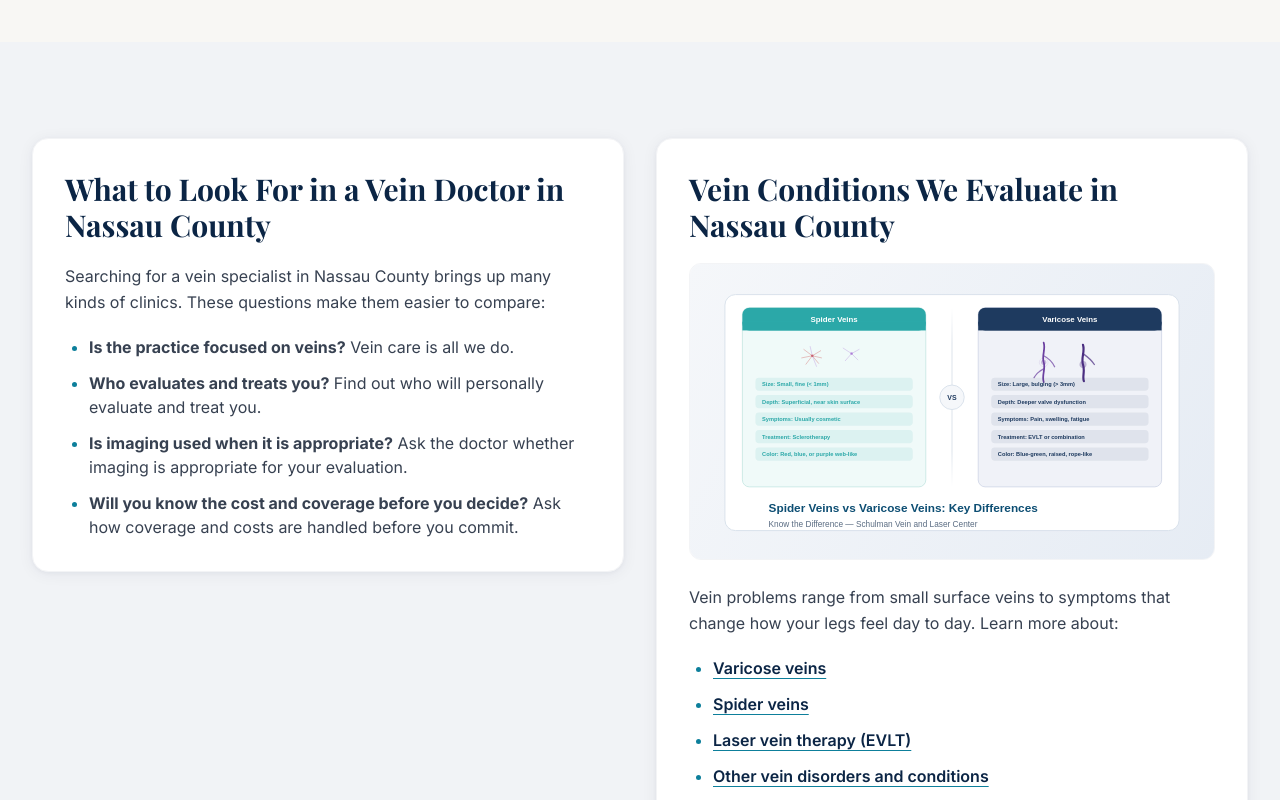
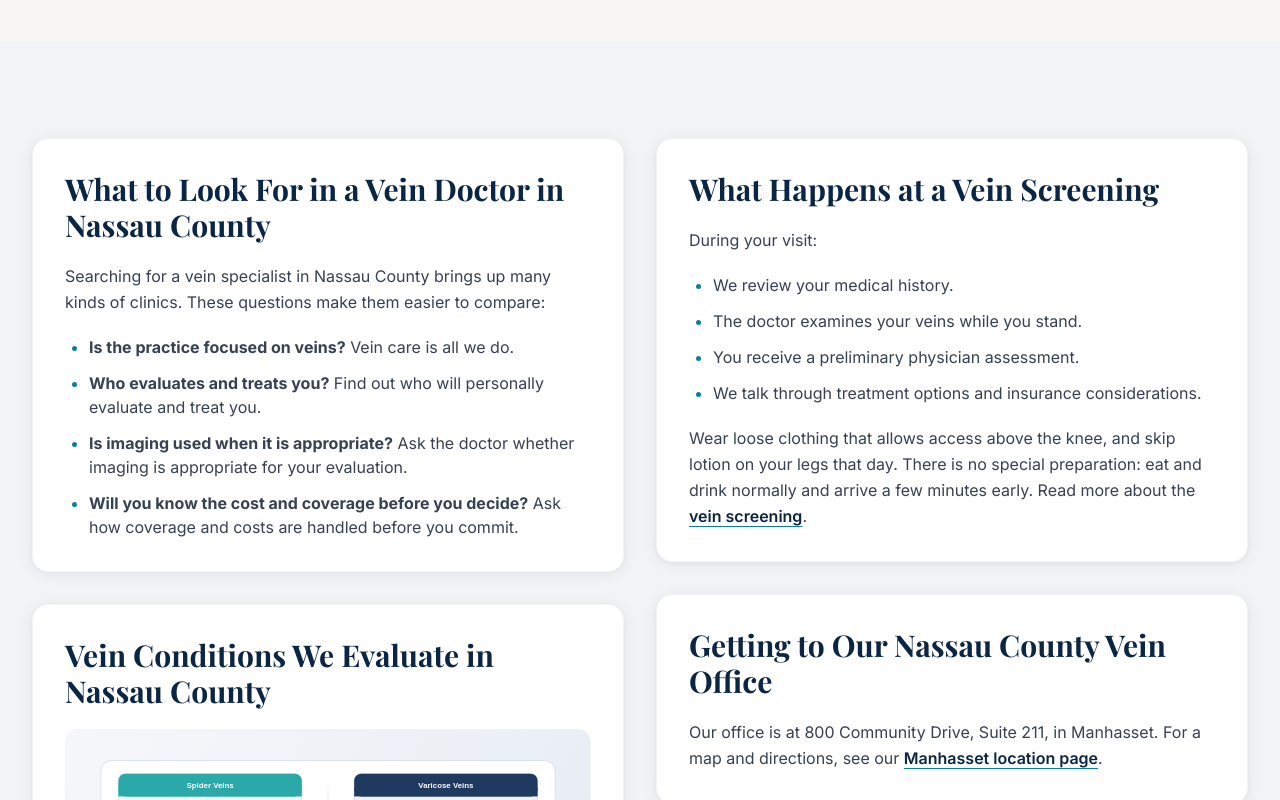
Before and after one commit to stephen-huskytail/schulman-vein-center, a Next.js app: page /vein-doctor-nassau-county in a window 1280 px wide. Shown: the part 900-1700 px from the top of the page. Built offline with nearby package versions, Linux system fonts and the light colour scheme.

Commit message:
HUS-1047: Stack Nassau content cards in independent desktop columns

```diff
--- a/src/app/vein-doctor-nassau-county/page.tsx
+++ b/src/app/vein-doctor-nassau-county/page.tsx
@@ -76,7 +76,7 @@ export default function NassauCountyPage() {
       </section>
 
       <section className="section-gray">
-        <div className="container-sv grid items-start gap-8 lg:grid-cols-2 text-gray-700 [&_h2]:mb-5 [&_h2]:font-heading [&_h2]:text-2xl [&_h2]:font-bold [&_h2]:text-[var(--sv-navy)] md:[&_h2]:text-3xl [&_p]:leading-relaxed">
+        <div className="container-sv columns-1 gap-8 lg:columns-2 text-gray-700 [&>article]:mb-8 [&>article]:break-inside-avoid [&>article:last-child]:mb-0 [&_h2]:mb-5 [&_h2]:font-heading [&_h2]:text-2xl [&_h2]:font-bold [&_h2]:text-[var(--sv-navy)] md:[&_h2]:text-3xl [&_p]:leading-relaxed">
           <article className="rounded-2xl border border-gray-100 bg-white p-6 shadow-card md:p-8">
             <h2>What to Look For in a Vein Doctor in Nassau County</h2>
             <p className="mb-5">Searching for a vein specialist in Nassau County brings up many kinds of clinics. These questions make them easier to compare:</p>
```
